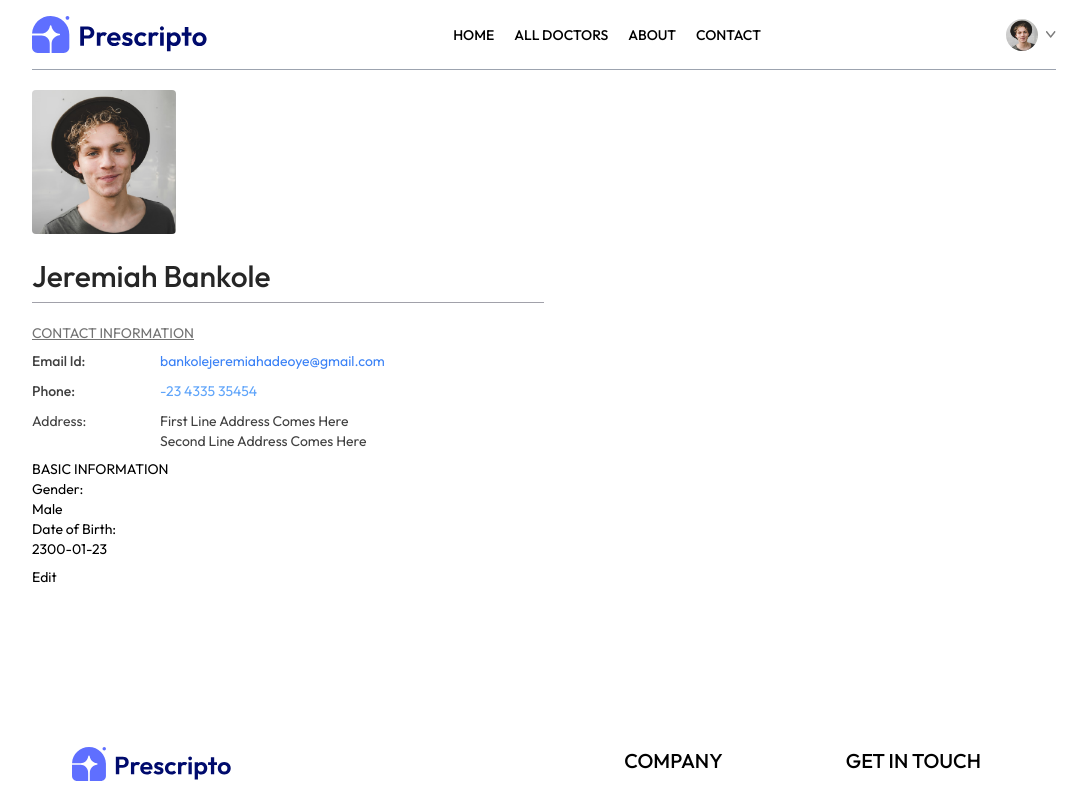
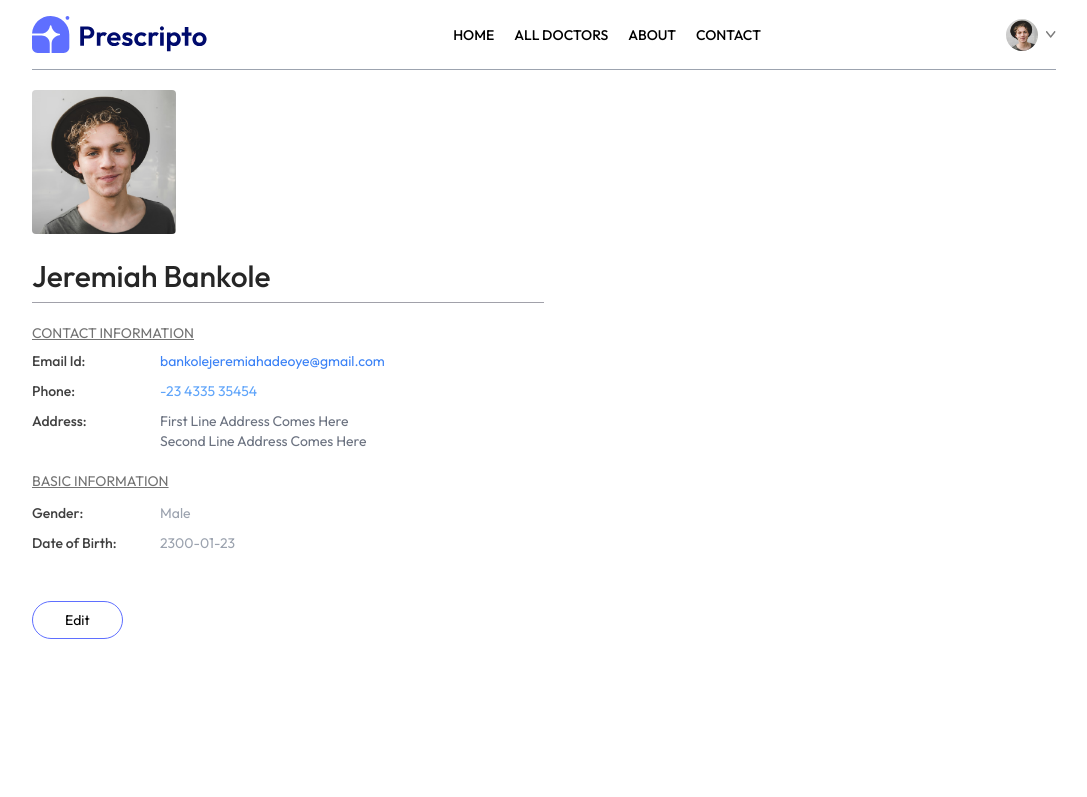
Before and after one commit to Adeoye-J/Prescripto, a React (Vite) app in the folder frontend/: page /my-profile in a window 1280 px wide. Shown: the top 797 px of the page, without its empty margins (96-1183 px from the left). Built offline with nearby package versions, Linux system fonts and the light colour scheme.

Commit message:
Auto commit at 12/19/2024, 4:40:04 PM

```diff
--- a/frontend/src/pages/MyAppointments.jsx
+++ b/frontend/src/pages/MyAppointments.jsx
@@ -1,9 +1,13 @@
 import React from 'react'
 
 const MyAppointments = () => {
-  return (
-    <div>MyAppointments</div>
-  )
+
+
+    return (
+        <div>
+            <p>My Appointments</p>
+        </div>
+    )
 }
 
 export default MyAppointments
--- a/frontend/src/pages/MyProfile.jsx
+++ b/frontend/src/pages/MyProfile.jsx
@@ -44,15 +44,15 @@ const MyProfile = () => {
                         ? <input className='bg-gray-100 max-w-52 border border-black rounded-md text-black p-3' type="text" value={userData.phone} onChange={(e) => setUserData(prev => ({...prev, phone:e.target.value}))}/>
                         : <p className='text-blue-400'>{userData.phone}</p>
                     }
-                    <p>Address:</p>
+                    <p className='font-medium'>Address:</p>
                     {
                         isEdit
                         ? <p>
-                            <input type="text" value={userData.address.line1} onChange={(e) => setUserData(prev => ({...prev, address: {...prev.address, line1: e.target.value}}))}/>
+                            <input className='bg-gray-50' type="text" value={userData.address.line1} onChange={(e) => setUserData(prev => ({...prev, address: {...prev.address, line1: e.target.value}}))}/>
                             <br />
-                            <input type="text" value={userData.address.line2} onChange={(e) => setUserData(prev => ({...prev, address: {...prev.address, line2: e.target.value}}))}/>
+                            <input className='bg-gray-50' type="text" value={userData.address.line2} onChange={(e) => setUserData(prev => ({...prev, address: {...prev.address, line2: e.target.value}}))}/>
                         </p>
-                        : <p>
+                        : <p className='text-gray-500'>
                             {userData.address.line1}
                             <br />
                             {userData.address.line2}
@@ -61,30 +61,30 @@ const MyProfile = () => {
                 </div>
             </div>
             <div className="">
-                <p>BASIC INFORMATION</p>
-                <div className="">
-                    <p>Gender:</p>
+                <p className='text-neutral-500 underline mt-3'>BASIC INFORMATION</p>
+                <div className="grid grid-cols-[1fr_3fr] gap-y-2.5 mt-3 text-neutral-700">
+                    <p className='font-medium'>Gender:</p>
                     {
                         isEdit
-                        ? <select onChange={(e) => setUserData(prev => ({...prev, gender: e.target.value}))}>
+                        ? <select className='max-w-20 bg-gray-100' onChange={(e) => setUserData(prev => ({...prev, gender: e.target.value}))}>
                             <option value="Male">Male</option>
                             <option value="Female">Female</option>
                         </select>
-                        : <p>{userData.gender}</p>
+                        : <p className='text-gray-400'>{userData.gender}</p>
                     }
-                    <p>Date of Birth:</p>
+                    <p className='font-medium'>Date of Birth:</p>
                     {
                         isEdit
-                        ? <input type="date" onChange={(e) => setUserData(prev => ({...prev, DOB: e.target.value}))} />
-                        : <p>{userData.DOB}</p>
+                        ? <input className='max-w-20 bg-gray-100' type="date" onChange={(e) => setUserData(prev => ({...prev, DOB: e.target.value}))} />
+                        : <p className='text-gray-400'>{userData.DOB}</p>
                     }
                 </div>
             </div>
-            <div className="">
+            <div className="mt-10">
                 {
                     isEdit
-                    ? <button onClick={() => setIsEdit(false)}>Save Information</button>
-                    : <button onClick={() => setIsEdit(true)}>Edit</button>
+                    ? <button className='border border-primary px-8 py-2 rounded-full hover:bg-primary hover:text-white transition-all' onClick={() => setIsEdit(false)}>Save Information</button>
+                    : <button className='border border-primary px-8 py-2 rounded-full hover:bg-primary hover:text-white transition-all' onClick={() => setIsEdit(true)}>Edit</button>
                 }
             </div>
         </div>
```
